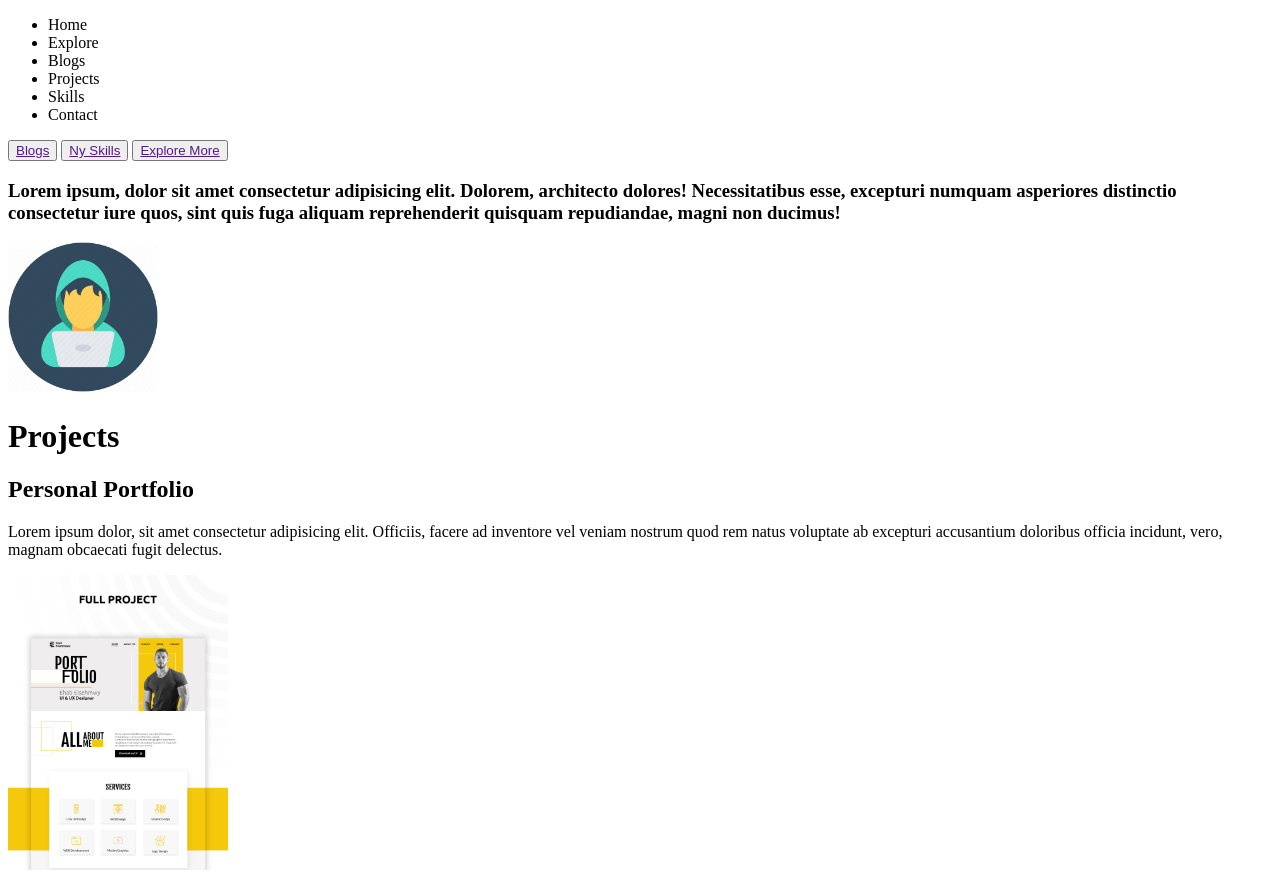
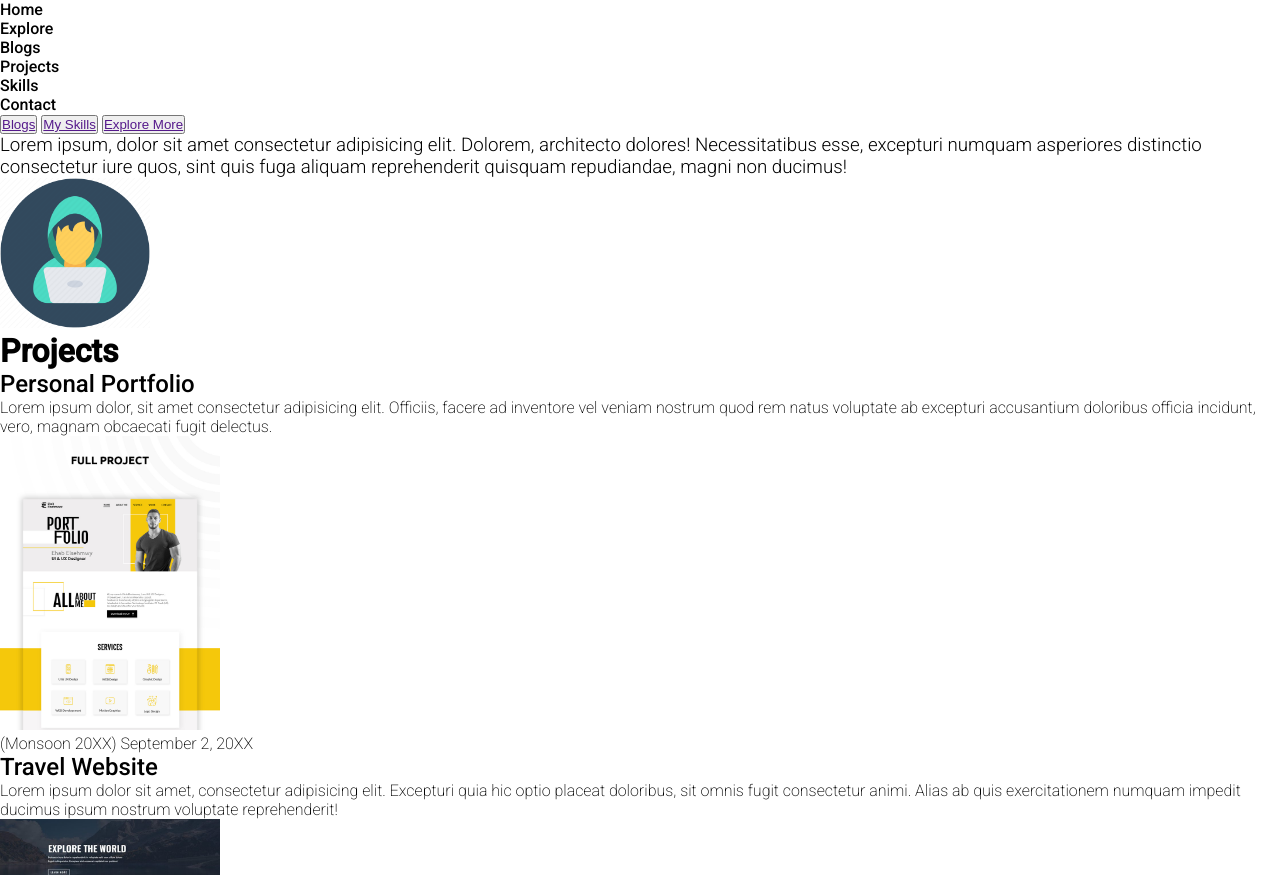
Before and after one commit to Aashutosh0068/aashutosh0068.github.io, a plain HTML site: page index.html in a window 1280 px wide. Shown: the top 875 px of the page. Drawn offline with Linux system fonts and the light colour scheme.

Commit message:
html and css

```diff
--- a/index.html
+++ b/index.html
@@ -21,7 +21,7 @@
     <div class="body">
       <div class="main">
         <button><a href="">Blogs</a></button>
-        <button><a href="">Ny Skills</a></button>
+        <button><a href="">My Skills</a></button>
         <button><a href="">Explore More</a></button>
         <h3>
           Lorem ipsum, dolor sit amet consectetur adipisicing elit. Dolorem,
--- a/src/style.css
+++ b/src/style.css
@@ -0,0 +1,18 @@
+@import url('https://fonts.googleapis.com/css2?family=Roboto:wght@200;300;500&display=swap');
+*{
+    margin: 0;
+    padding: 0;
+}
+body{
+font-family: 'Roboto', sans-serif;
+font-weight: 400;
+}
+p{
+    font-weight: 200;
+}
+h3{
+    font-weight: 300;
+}
+h2{
+    font-weight: 500;
+}
```
